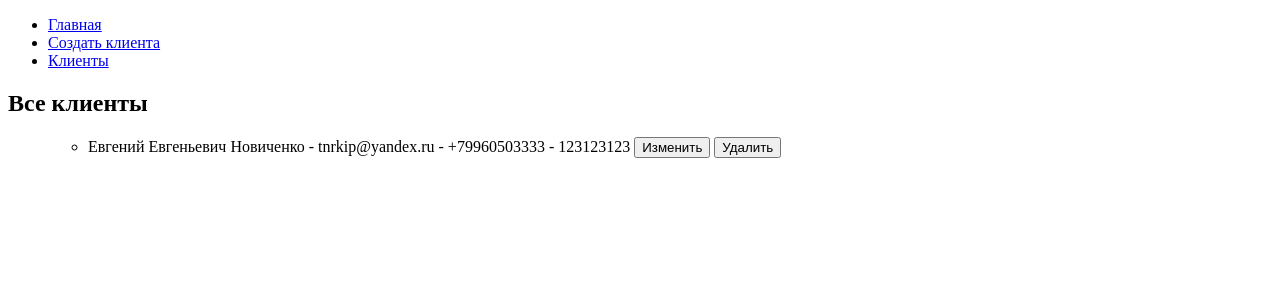
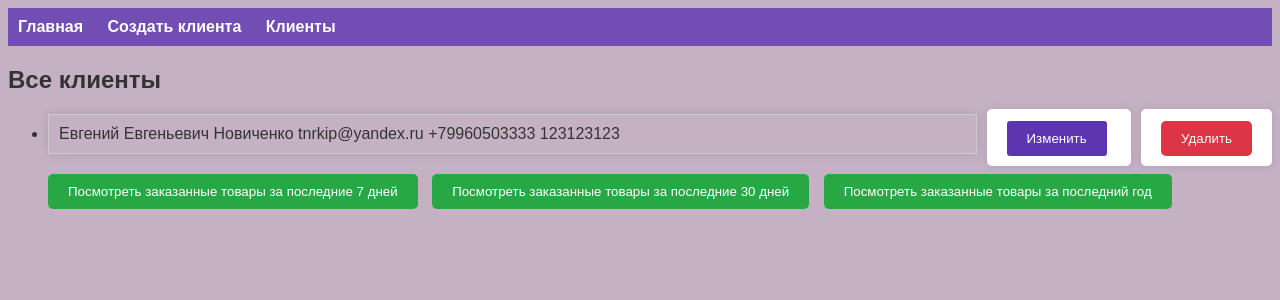
Before and after one commit to teinrus/GB_Django, a Django app: page /lesson2/clients/ in a window 1280 px wide. Shown: the top 300 px of the page. Run offline with Django 5.2, Linux system fonts and the light colour scheme; data comes from the database, SQL or seed files in the repository; both versions use the stored data as it was after the commit.

Commit message:
lesson_3

```diff
--- a/app_lesson2/templates/all_clients.html
+++ b/app_lesson2/templates/all_clients.html
@@ -4,19 +4,33 @@
 <h2>Все клиенты</h2>
 
 <ul>
-  <ul>
     {% for client in clients %}
     <li>
-        {{ client.name }} - {{ client.email }} - {{ client.phone_number }} - {{ client.address }}
+        <div class="client-container">
+            <div class="client-info">
+                <span>{{ client.name }}</span>
+                <span>{{ client.email }}</span>
+                <span>{{ client.phone_number }}</span>
+                <span>{{ client.address }}</span>
+            </div>
+            <div class="client-buttons">
                 <form id="updateForm{{ client.id }}" action="{% url 'update_client' client.id %}" method="post" style="display: inline;">
                     {% csrf_token %}
-            <button type="submit">Изменить</button>
+                    <button type="submit" class="btn-update">Изменить</button>
                 </form>
                 <form id="deleteForm{{ client.id }}" action="{% url 'delete_client' client.id %}" method="post" style="display: inline;">
                     {% csrf_token %}
-            <button type="button" onclick="confirmDelete({{ client.id }})">Удалить</button>
+                    <button type="button" class="btn-delete" onclick="confirmDelete({{ client.id }})">Удалить</button>
                 </form>
+            </div>
+        </div>
+
+        <button type="button" class="btn-view" onclick="window.location.href='{% url 'client_ordered_products' client_id=client.id days=7 %}'">Посмотреть заказанные товары за последние 7 дней</button>
+        <button type="button" class="btn-view" onclick="window.location.href='{% url 'client_ordered_products' client_id=client.id days=30 %}'">Посмотреть заказанные товары за последние 30 дней</button>
+        <button type="button" class="btn-view" onclick="window.location.href='{% url 'client_ordered_products' client_id=client.id days=365 %}'">Посмотреть заказанные товары за последний год</button>
+
     </li>
+
     {% endfor %}
 </ul>
 
@@ -28,14 +42,4 @@
     }
 </script>
 
-</ul>
-
-<script>
-  function confirmDelete(clientId) {
-      if (confirm('Вы уверены, что хотите удалить этого клиента?')) {
-          document.getElementById('deleteForm' + clientId).submit();
-      }
-  }
-</script>
-
 {% endblock %}
--- a/app_lesson2/templates/base.html
+++ b/app_lesson2/templates/base.html
@@ -1,8 +1,14 @@
 <!DOCTYPE html>
 <html lang="en">
+{% load static %}
+
+<link rel="stylesheet" href="{% static 'app_lesson2/css/styles.css'%}" type="text/css" id="styleSheet">
+
 <head>
     <meta charset="UTF-8">
     <meta name="viewport" content="width=device-width, initial-scale=1.0">
+
+
     <title>{% block title %}TeiRuS{% endblock %}</title>
 </head>
 <body>
--- a/app_lesson2/templates/create_client.html
+++ b/app_lesson2/templates/create_client.html
@@ -1,7 +1,7 @@
 {% extends 'base.html' %}
 
 {% block content %}
-<h2>Создать клиента</h2>
+<h2>Создать клиента:</h2>
 <form method="post">
   {% csrf_token %}
   <label for="name">Имя:</label><br>
--- a/app_lesson2/urls.py
+++ b/app_lesson2/urls.py
@@ -1,5 +1,6 @@
 from django.urls import path
 from . import views
+
 
 urlpatterns = [
     path('', views.index, name='index'),
@@ -7,5 +8,6 @@ urlpatterns = [
     path('clients/', views.all_clients_view, name='all_clients'),
     path('clients/<int:client_id>/update/', views.update_client_view, name='update_client'),
     path('clients/<int:client_id>/delete/', views.delete_client_view, name='delete_client'),
+    path('clients/<int:client_id>/ordered_products/<int:days>/', views.client_ordered_products, name='client_ordered_products'),
 
 ]
--- a/app_lesson2/views.py
+++ b/app_lesson2/views.py
@@ -1,6 +1,8 @@
 from django.shortcuts import render, redirect
 from .models import Client, Product, Order
 from .forms import ClientForm
+from django.utils import timezone
+from django.shortcuts import render
 
 def index(request):
 
@@ -40,3 +42,30 @@ def delete_client_view(request, client_id):
         client.delete()
         return redirect('all_clients')
     return render(request, 'delete_client.html', {'client': client})
+
+
+def client_ordered_products(request, client_id, days):
+    # Определите дату, за которую вы хотите получить заказы
+    end_date = timezone.now()
+    start_date = end_date - timezone.timedelta(days=days)
+
+    # Получите все заказы клиента за выбранный период времени
+    orders = Order.objects.filter(client_id=client_id, order_date__range=(start_date, end_date))
+
+    # Получите список товаров из всех заказов клиента
+    ordered_products = []
+    for order in orders:
+        ordered_products.extend(order.products.all())
+
+    # Удалите повторяющиеся товары из списка
+    unique_ordered_products = list(set(ordered_products))
+
+    # Отсортируйте товары по времени заказа
+    sorted_ordered_products = sorted(unique_ordered_products, key=lambda x: x.order.order_date, reverse=True)
+
+    context = {
+        'client_id': client_id,
+        'ordered_products': sorted_ordered_products,
+        'days': days,
+    }
+    return render(request, 'client_ordered_products.html', context)
--- a/gb_django/urls.py
+++ b/gb_django/urls.py
@@ -1,8 +1,10 @@
 from django.contrib import admin
 from django.urls import path, include
-
+from django.conf import settings
+from django.conf.urls.static import static
 urlpatterns = [
     path('admin/', admin.site.urls),
     path('', include('app_lesson1.urls')),
     path('lesson2/', include('app_lesson2.urls')),
 ]
+urlpatterns += static(settings.STATIC_URL, document_root=settings.STATIC_ROOT)
--- /dev/null
+++ b/static/app_lesson2/css/styles.css
@@ -0,0 +1,141 @@
+
+/* Стили для основного контейнера */
+body {
+  background-color: #c4b1c3;
+  color: #333;
+  font-family: Arial, sans-serif;
+
+  background-size: cover;
+  background-position: center;
+}
+
+/* Стили для навигационного меню */
+nav {
+  background-color: rgba(94, 53, 177, 0.8);
+  padding: 10px;
+}
+
+nav ul {
+  list-style-type: none;
+  margin: 0;
+  padding: 0;
+}
+
+nav ul li {
+  display: inline;
+  margin-right: 20px;
+}
+
+nav ul li a {
+  color: #fff;
+  text-decoration: none;
+  font-weight: bold;
+}
+
+nav ul li a:hover {
+  text-decoration: underline;
+}
+
+/* Стили клиента */
+.client-container {
+  display: flex;
+  justify-content: space-between;
+  align-items: center;
+  margin-bottom: 10px;
+
+}
+
+.client-info {
+  border: 1px solid #ccc;
+  box-shadow: 0 0 10px rgba(0, 0, 0, 0.1);
+  padding: 10px;
+  margin-bottom: 10px;
+  flex-grow: 1;
+}
+
+.client-buttons form {
+  margin-left: 10px;
+}
+
+
+/* Стили для кнопок клиента */
+.btn-update {
+  background-color: #007bff;
+  color: white;
+  padding: 10px 20px;
+  border: none;
+  border-radius: 5px;
+  cursor: pointer;
+  margin-right: 10px;
+  outline: none;
+}
+
+.btn-delete {
+  background-color: #dc3545;
+  color: white;
+  padding: 10px 20px;
+  border: none;
+  border-radius: 5px;
+  cursor: pointer;
+  margin-right: 10px;
+  outline: none;
+}
+
+.btn-view {
+  background-color: #28a745;
+  color: white;
+  padding: 10px 20px;
+  border: none;
+  border-radius: 5px;
+  cursor: pointer;
+  margin-right: 10px;
+  outline: none;
+}
+
+/* Убираем отступ справа у последней кнопки */
+.btn-update:last-child,
+.btn-delete:last-child,
+.btn-view:last-child {
+  margin-right: 0;
+}
+
+/* Стили для формы */
+form {
+  max-width: 400px;
+  margin: 20px auto;
+  padding: 20px;
+  background-color: #fff;
+  box-shadow: 0 0 10px rgba(0, 0, 0, 0.1); /* Тень */
+  border-radius: 5px;
+
+}
+
+form label {
+  display: inline-block;
+  width: 80%;
+  margin-bottom: 5px;
+}
+
+form input[type="text"],
+form input[type="email"],
+form textarea {
+  width: 95%;
+  padding: 8px;
+  margin-bottom: 10px;
+  border: 1px solid #ccc;
+  border-radius: 3px;
+}
+
+form button[type="submit"] {
+  background-color: #5e35b1;
+  color: #fff;
+  border: none;
+  padding: 10px 20px;
+  border-radius: 3px;
+  cursor: pointer;
+  transition: background-color 0.5s;
+}
+
+form button[type="submit"]:hover {
+  background-color: #4527a0;
+}
```
Also changed, not shown: app_lesson2/templates/client_ordered_products.html (added, +13 -0 lines), gb_django/settings.py (+5 -10 lines), db.sqlite3, 1 other file. Lines whose indentation alone changed are shown as unchanged.
